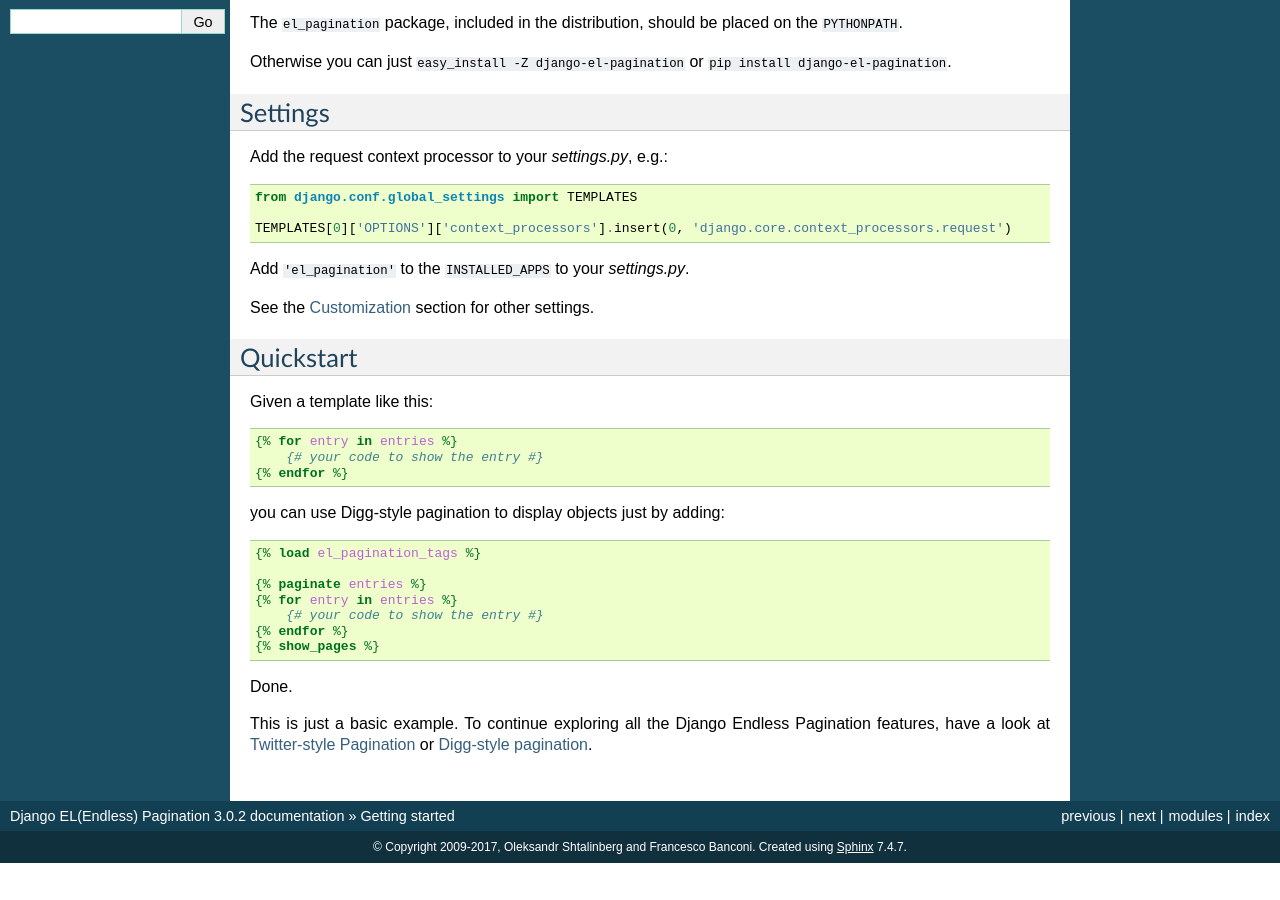
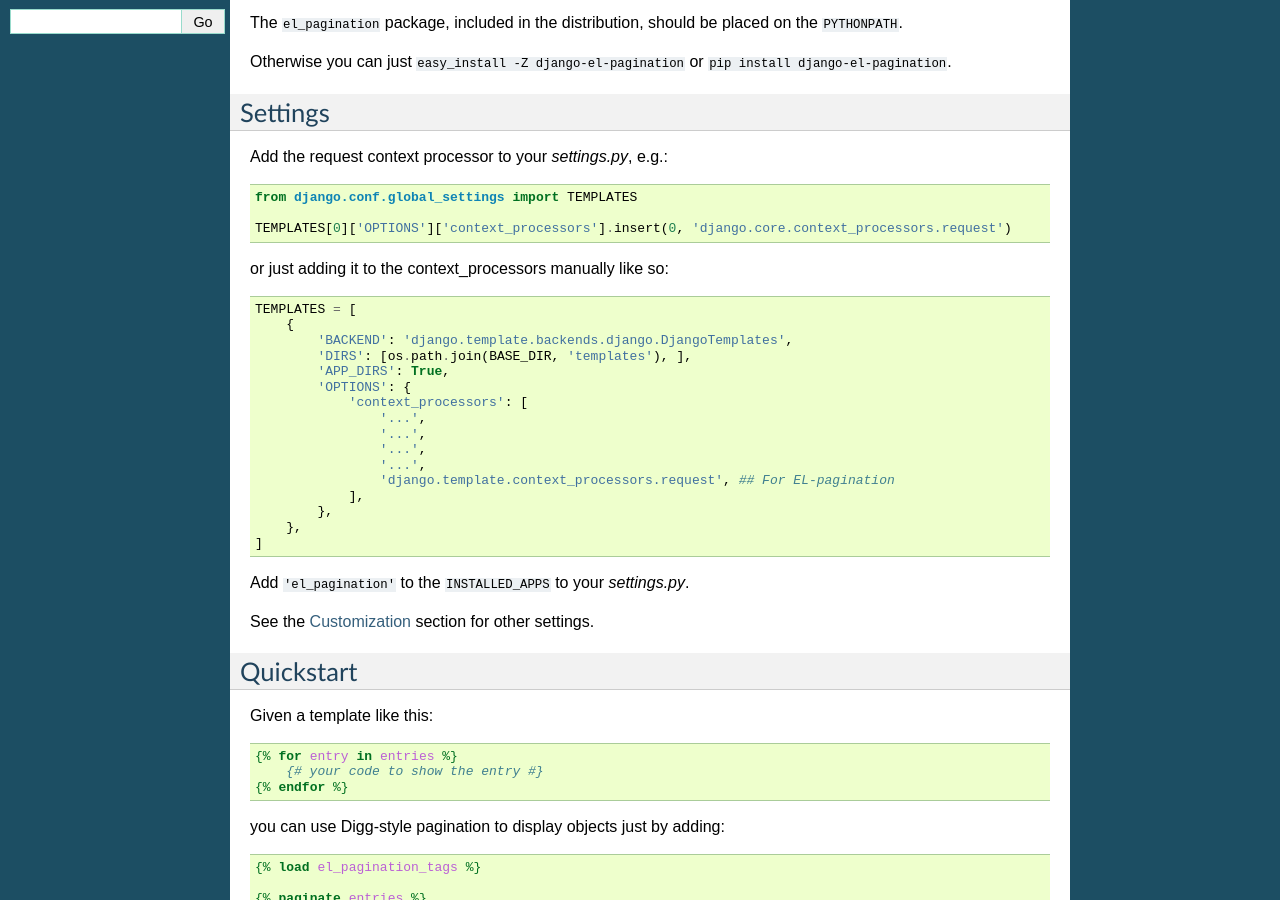
Before and after one commit to shtalinberg/django-el-pagination, a Sphinx documentation site: the page built from doc/start.rst, in a window 1280 px wide and 900 px high, scrolled down 355 px. Built offline with Sphinx 7.4.7, drawn with Linux system fonts in a browser that asks for light colours; before the commit the page ends 1218 px from its top, so only the background shows below that.

Commit message:
update test requirements and app version

```diff
--- a/doc/start.rst
+++ b/doc/start.rst
@@ -26,11 +26,34 @@
 Settings
 ~~~~~~~~
 
-Add the request context processor to your *settings.py*, e.g.::
+Add the request context processor to your *settings.py*, e.g.:
+
+.. code-block:: python
 
     from django.conf.global_settings import TEMPLATES
 
     TEMPLATES[0]['OPTIONS']['context_processors'].insert(0, 'django.core.context_processors.request')
+
+or  just adding it to the context_processors manually like so:
+
+.. code-block:: python
+
+    TEMPLATES = [
+        {
+            'BACKEND': 'django.template.backends.django.DjangoTemplates',
+            'DIRS': [os.path.join(BASE_DIR, 'templates'), ],
+            'APP_DIRS': True,
+            'OPTIONS': {
+                'context_processors': [
+                    '...',
+                    '...',
+                    '...',
+                    '...',
+                    'django.template.context_processors.request', ## For EL-pagination
+                ],
+            },
+        },
+    ]
 
 Add ``'el_pagination'`` to the ``INSTALLED_APPS`` to your *settings.py*.
 
--- a/el_pagination/__init__.py
+++ b/el_pagination/__init__.py
@@ -5,7 +5,7 @@
 from __future__ import unicode_literals
 
 
-VERSION = (3, 0, 2)
+VERSION = (3, 1, 0)
 
 
 def get_version():
```
Also changed, not shown: 3 other files.
